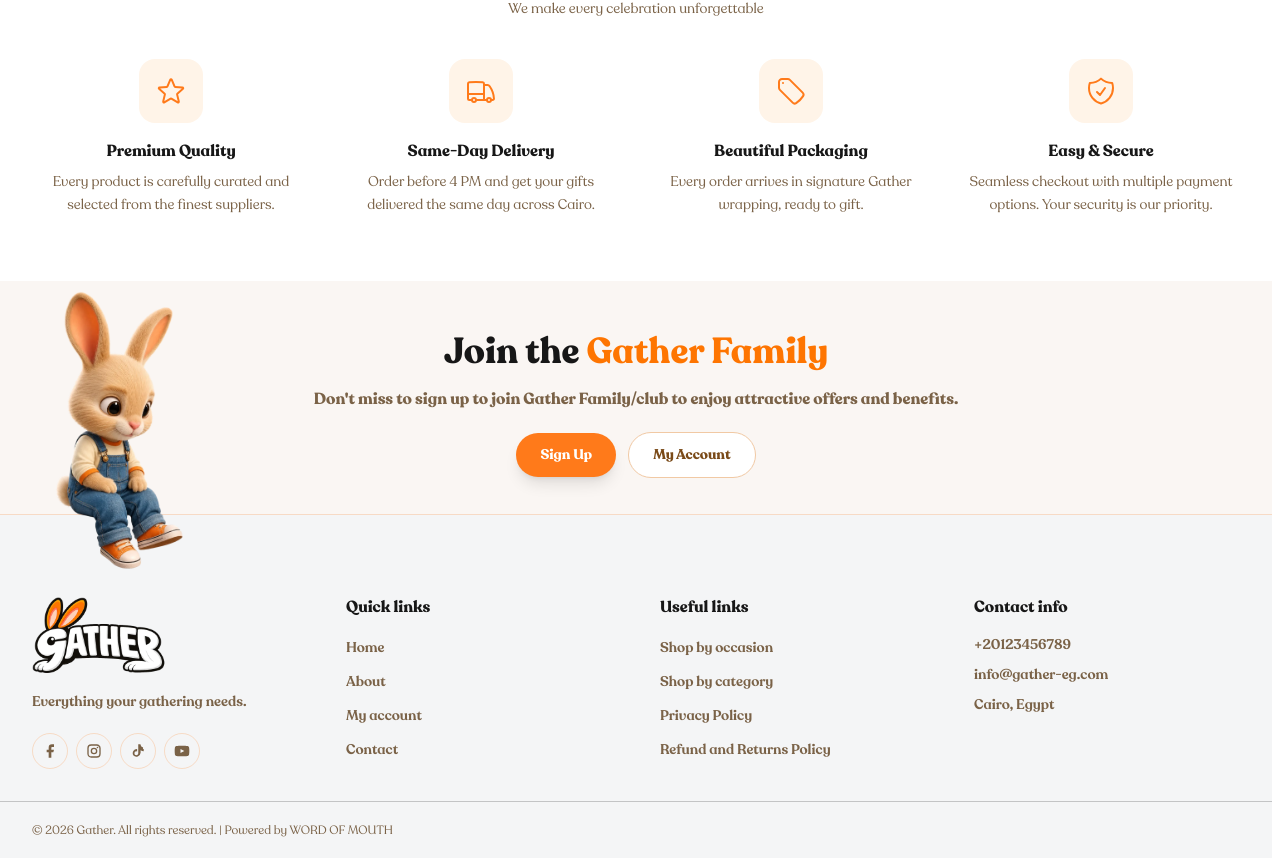
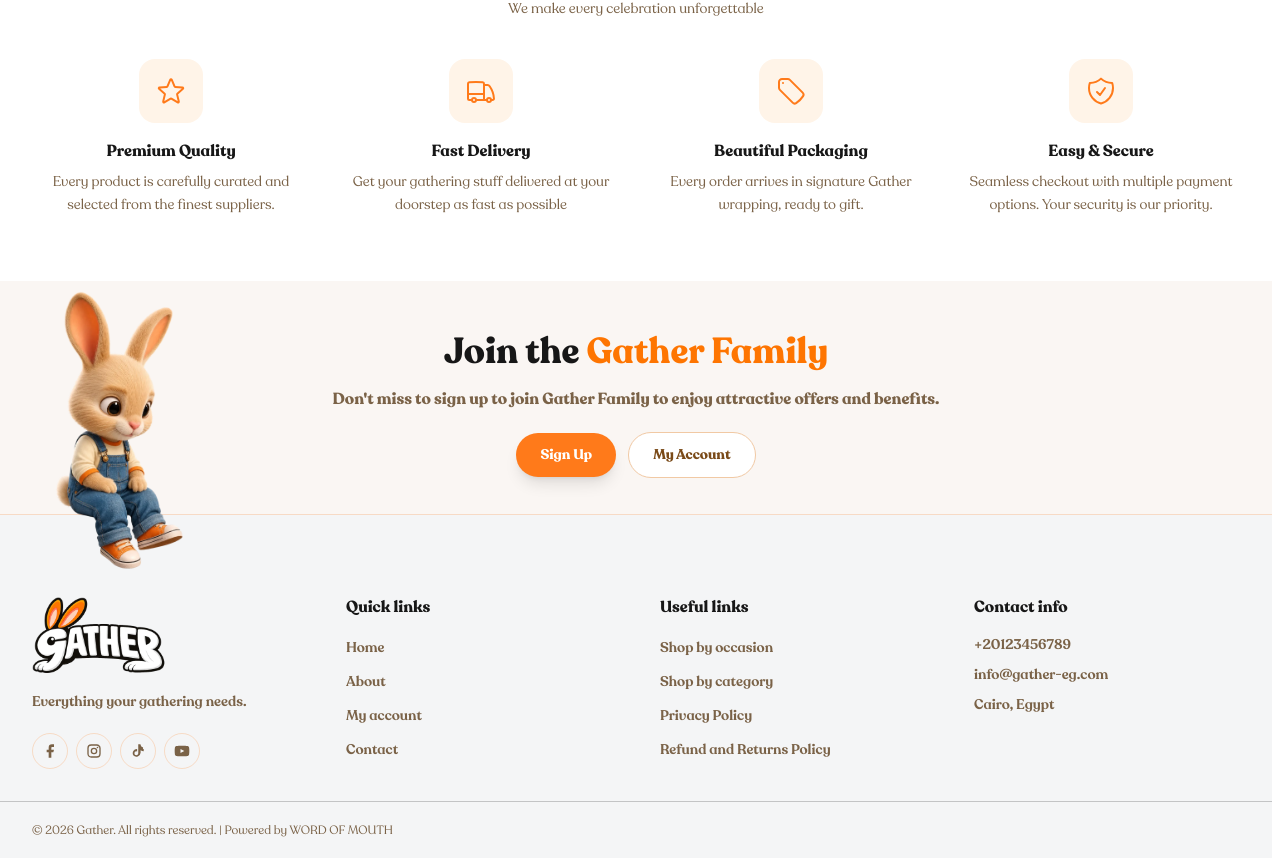
Before and after one commit to Word-of-Mouth-Marketing-agency/gather, a Next.js app: page / in a window 1280 px wide. Shown: the part 4972-5830 px from the top of the page. Built offline with nearby package versions, Linux system fonts and the light colour scheme.

Commit message:
copy: update delivery and signup CTA text

```diff
--- a/src/components/layout/PreFooterSignupCTA.tsx
+++ b/src/components/layout/PreFooterSignupCTA.tsx
@@ -32,7 +32,7 @@
             <span className="text-[#FE7501]">Gather Family</span>
           </h2>
           <p className="mt-3 text-sm sm:text-base font-bold leading-relaxed text-[#7a6247]">
-            Don&apos;t miss to sign up to join Gather Family/club to enjoy attractive offers and benefits.
+            Don&apos;t miss to sign up to join Gather Family to enjoy attractive offers and benefits.
           </p>
 
           <div className="mt-5 flex flex-col sm:flex-row items-center justify-center gap-2.5 sm:gap-3">
--- a/src/components/sections/WhyGatherSection.tsx
+++ b/src/components/sections/WhyGatherSection.tsx
@@ -13,8 +13,8 @@
     ),
   },
   {
-    title: 'Same-Day Delivery',
-    description: 'Order before 4 PM and get your gifts delivered the same day across Cairo.',
+    title: 'Fast Delivery',
+    description: 'Get your gathering stuff delivered at your doorstep as fast as possible',
     icon: (
       <svg className="w-8 h-8 text-[#ff7a1a]" fill="none" stroke="currentColor" strokeWidth={1.5} viewBox="0 0 24 24">
         <path strokeLinecap="round" strokeLinejoin="round" d="M8.25 18.75a1.5 1.5 0 01-3 0m3 0a1.5 1.5 0 00-3 0m3 0h6m-9 0H3.375a1.125 1.125 0 01-1.125-1.125V14.25m17.25 4.5a1.5 1.5 0 01-3 0m3 0a1.5 1.5 0 00-3 0m3 0h1.125c.621 0 1.129-.504 1.09-1.124a17.902 17.902 0 00-3.213-9.193 2.056 2.056 0 00-1.58-.86H14.25M16.5 18.75h-2.25m0-11.177v-.958c0-.568-.422-1.048-.987-1.106a48.554 48.554 0 00-10.026 0 1.106 1.106 0 00-.987 1.106v7.635m12-6.677v6.677m0 4.5v-4.5m0 0h-12" />
```
